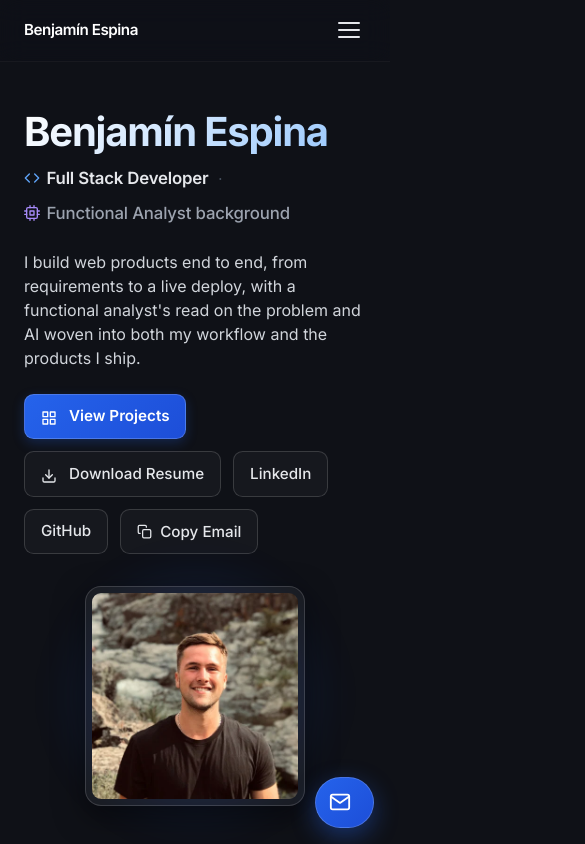
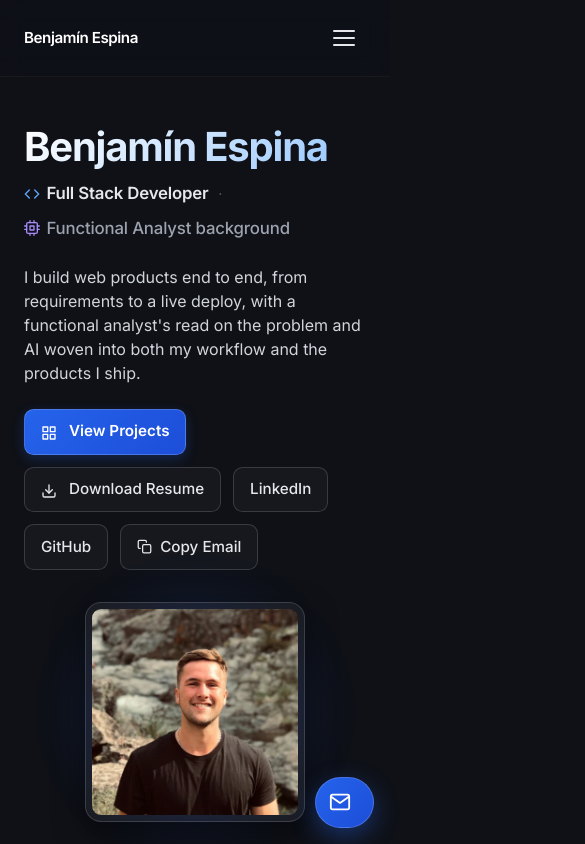
Before and after one commit to benjaespina98/profile, a plain HTML site: page index.html in a window 390 px wide. Shown: the top 844 px of the page, 585 px wide, since content can reach past the window. Drawn offline with Linux system fonts and the light colour scheme; files whose address does not match are found by name.

Commit message:
feat: enhance layout and styles; improve responsiveness and usability

```diff
--- a/styles.css
+++ b/styles.css
@@ -2,6 +2,10 @@
   box-sizing: border-box;
   margin: 0;
   padding: 0;
+}
+
+html {
+  overflow-x: hidden;
 }
 
 body {
@@ -12,6 +16,7 @@ body {
   -webkit-font-smoothing: antialiased;
   position: relative;
   overflow-x: hidden;
+  width: 100%;
 }
 
 .glow-bg {
@@ -163,12 +168,15 @@ img {
 .nav-toggle {
   display: none;
   flex-direction: column;
+  align-items: center;
   justify-content: center;
   gap: 5px;
+  width: 44px;
+  height: 44px;
   background: none;
   border: none;
   cursor: pointer;
-  padding: 0.4rem;
+  padding: 0;
 }
 
 .nav-toggle span {
@@ -808,7 +816,7 @@ img {
 
 .project-btn {
   font-size: 0.82rem;
-  padding: 0.5rem 0.75rem;
+  padding: 0.68rem 0.75rem;
 }
 
 .project-btn:hover {
```
